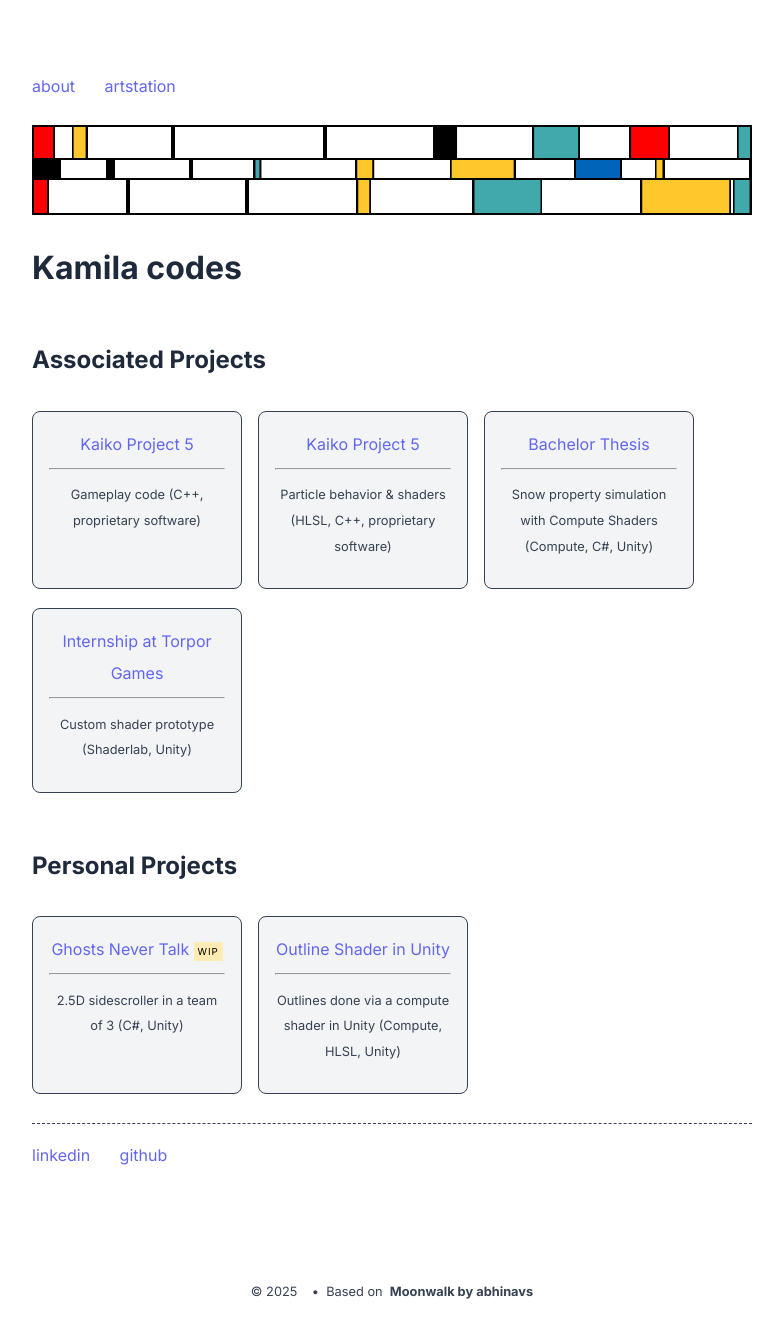
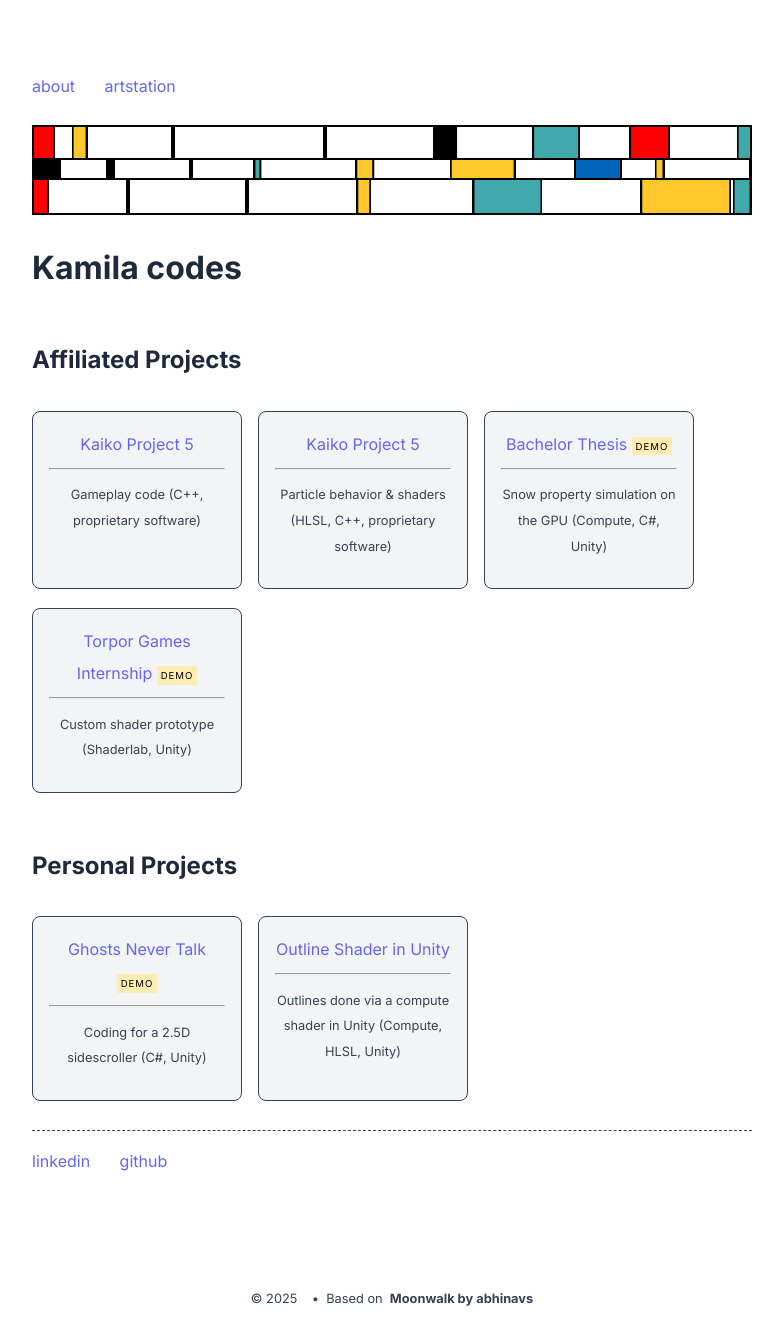
Before and after one commit to kamilashi/kamilashi.github.io, a Jekyll site: the page built from index.md, in a window 1280 px wide. Shown: the whole page, without its empty margins (248-1031 px from the left). Built offline with Jekyll 4.4.1, drawn with Linux system fonts in a browser that asks for light colours.

Commit message:
edited front page

```diff
--- a/_config.yml
+++ b/_config.yml
@@ -33,7 +33,7 @@ theme_config:
   show_tags: false # show tags in a blog posts
   # options for "home" page
   home:
-    title_projects: Associated Projects
+    title_projects: Affiliated Projects
     title_misc_list: Details
     # title_blog: Blog
     title_other_projects: Personal Projects
--- a/_data/home.yml
+++ b/_data/home.yml
@@ -16,18 +16,20 @@ project_entries:
 
   - title: Bachelor Thesis
     url: snowpack-simulation
-    desc: Snow property simulation with Compute Shaders (Compute, C#, Unity)
+    desc: Snow property simulation on the GPU (Compute, C#, Unity)
+    highlight: DEMO
 
-  - title: Internship at Torpor Games
+  - title: Torpor Games Internship
     url: custom-shader-prototype-for-torpor-games
     desc: Custom shader prototype (Shaderlab, Unity)
+    highlight: DEMO
 
 old_project_entries:
   - title: Ghosts Never Talk
     url: ghosts-never-talk
-    desc: 2.5D sidescroller in a team of 3 (C#, Unity)
+    desc: Coding for a 2.5D sidescroller (C#, Unity)
     # highlight: NEW
-    highlight: WIP
+    highlight: DEMO
 
   - title: Outline Shader in Unity
     url: outline-shader
```
Also changed, not shown: _posts/2025-05-07-kaiko-project-5-gameplay.md (+1 -1 lines).
